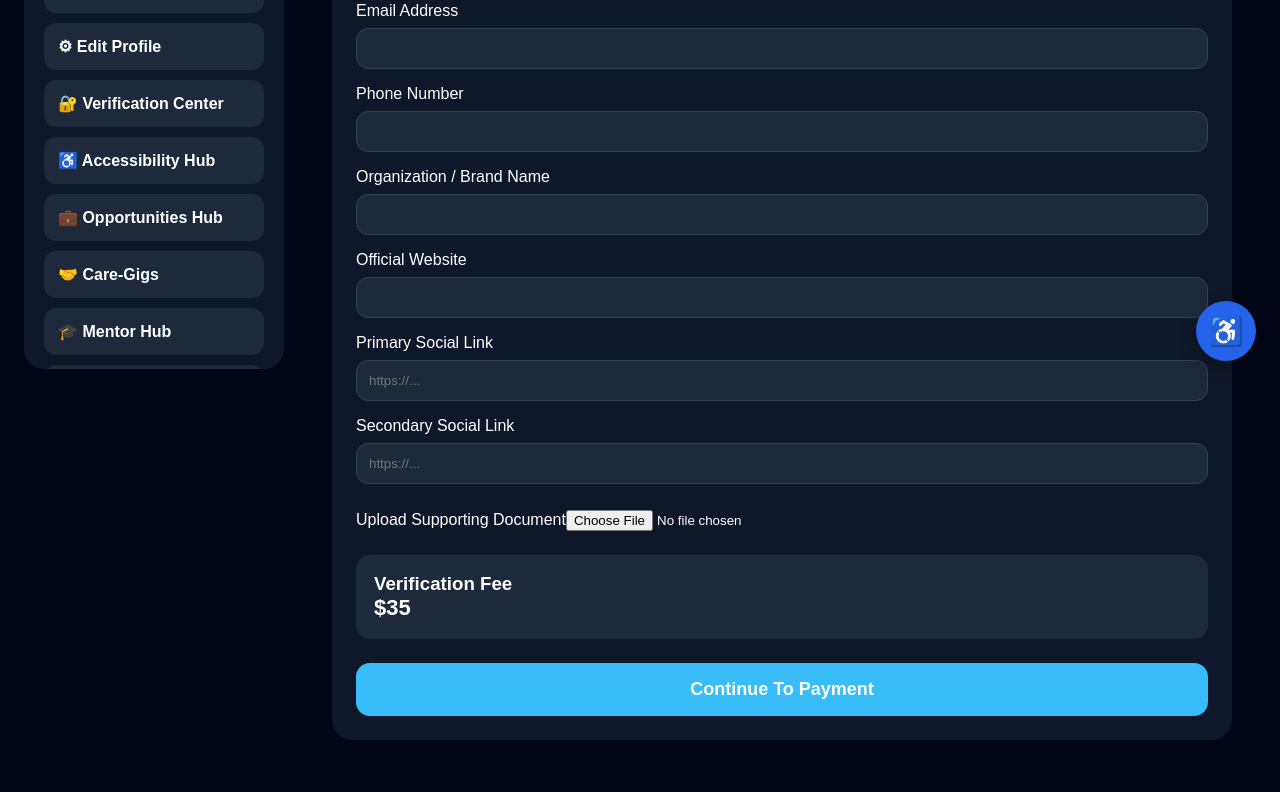
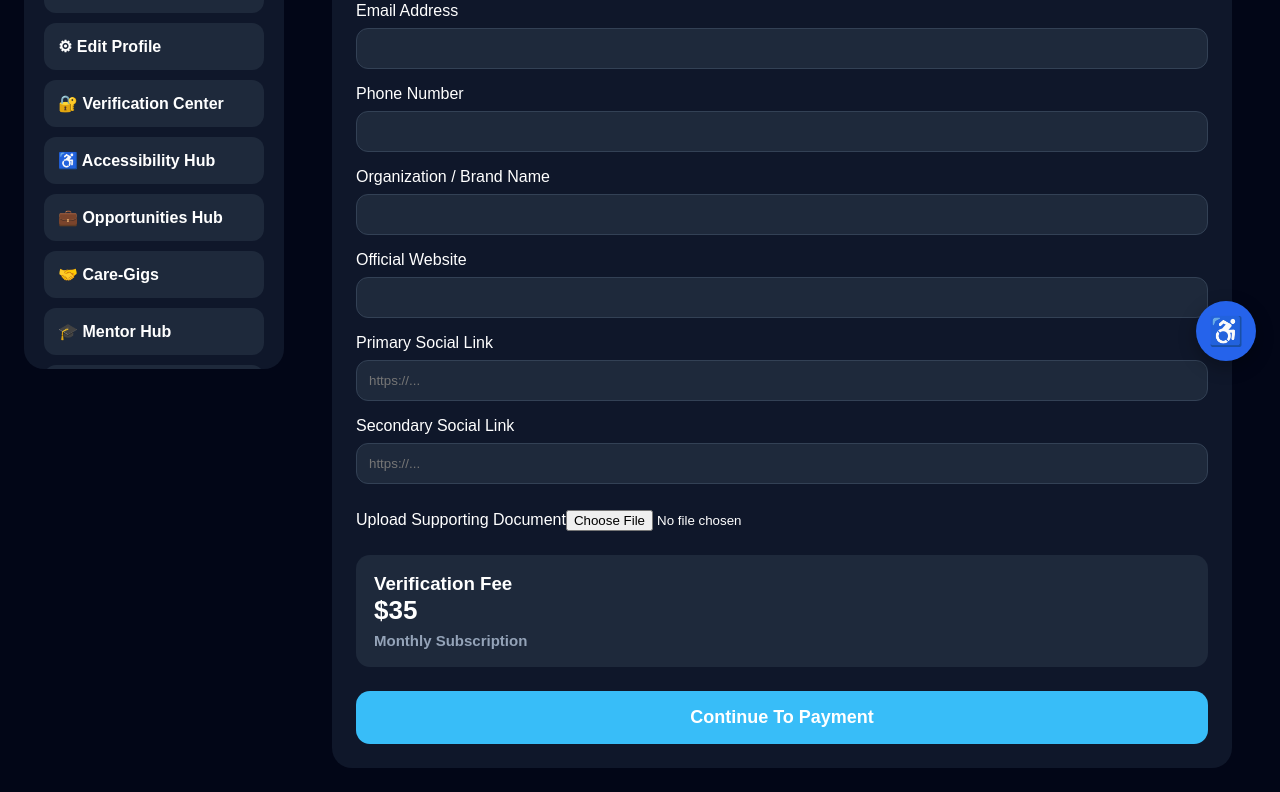
Before and after one commit to inclurah-png/inclura-web, a React (Vite) app: page /verification-application in a window 1280 px wide. Shown: the part 415-1207 px from the top of the page. Before the commit the page ends 1179 px from the top, so only its background shows below. Built offline with nearby package versions, Linux system fonts and the light colour scheme; no server answers; the database is empty; sample sign-in values are in the browser's storage.

Commit message:
Update payment amount logic and display frequency
Refactor payment amount calculation and add payment frequency display.

```diff
--- a/src/pages/VerificationApplication.jsx
+++ b/src/pages/VerificationApplication.jsx
@@ -79,9 +79,16 @@ if (verificationTypes?.length > 0) {
     );
 
   const paymentAmount =
+  selectedVerification?.monthlyUSD ??
   selectedVerification?.yearlyUSD ??
-    selectedVerification?.monthlyUSD ??
   0;
+
+const paymentFrequency =
+  selectedVerification?.monthlyUSD
+    ? "Monthly"
+    : selectedVerification?.yearlyUSD
+    ? "Yearly"
+    : "One Time";
 
   const isEnterprise =
   selectedVerification?.enterprise === true;
@@ -561,15 +568,30 @@ if (paymentAmount > 0) {
       Contact Inclura for a customized quotation.
     </p>
   ) : (
+    <>
       <p
         style={{
-        fontSize: "22px",
+          fontSize: "26px",
           fontWeight: "700",
+          marginBottom: "6px",
         }}
-    >${Number(paymentAmount || 0).toLocaleString()}
+      >
+        ${Number(paymentAmount || 0).toLocaleString()}
       </p>
+
+      <p
+        style={{
+          color: "#94a3b8",
+          fontSize: "15px",
+          fontWeight: "600",
+        }}
+      >
+        {paymentFrequency} Subscription
+      </p>
+    </>
   )}
 </div>
+
                 <button
           onClick={handleContinue}
           style={{
```
Lines whose indentation alone changed are shown as unchanged.
